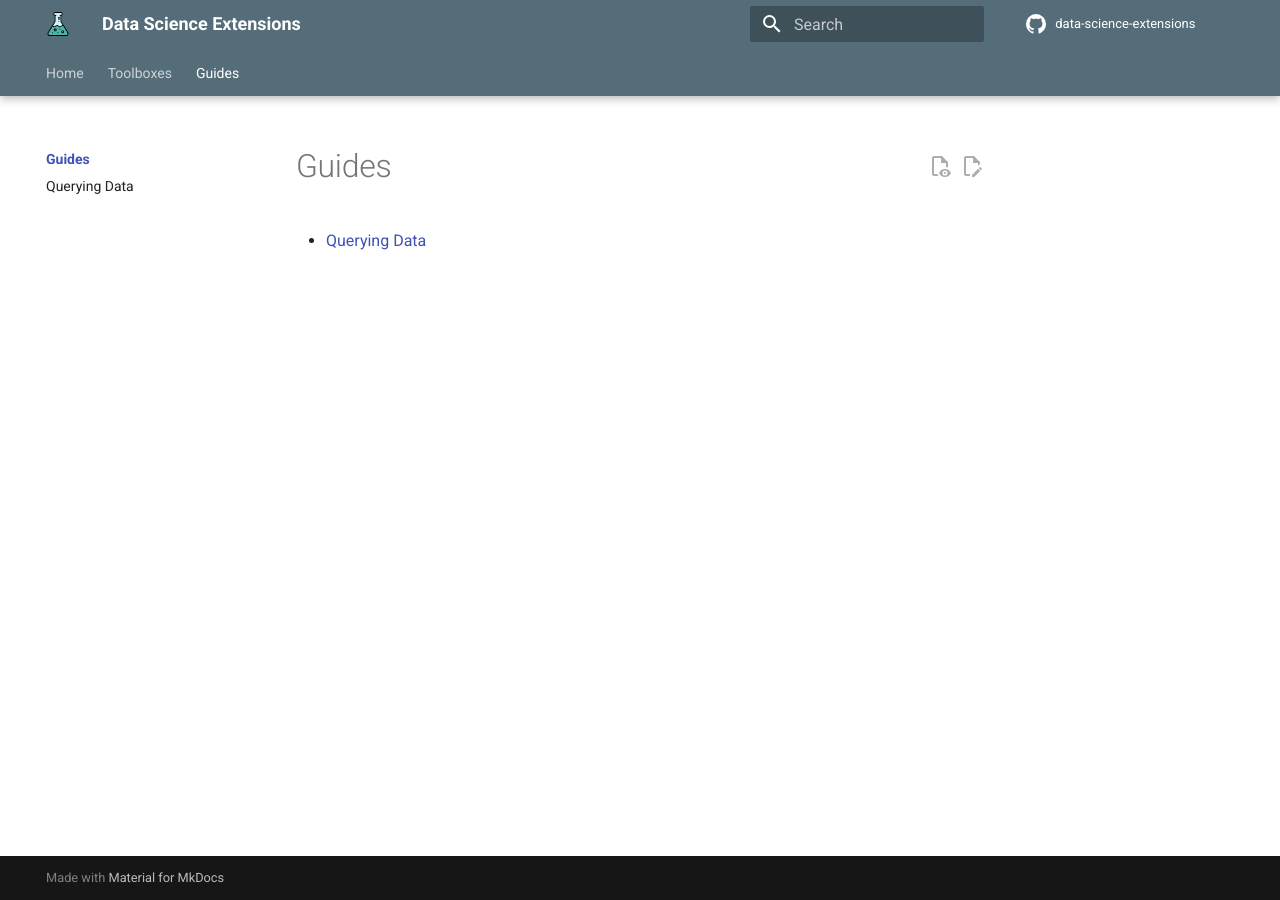
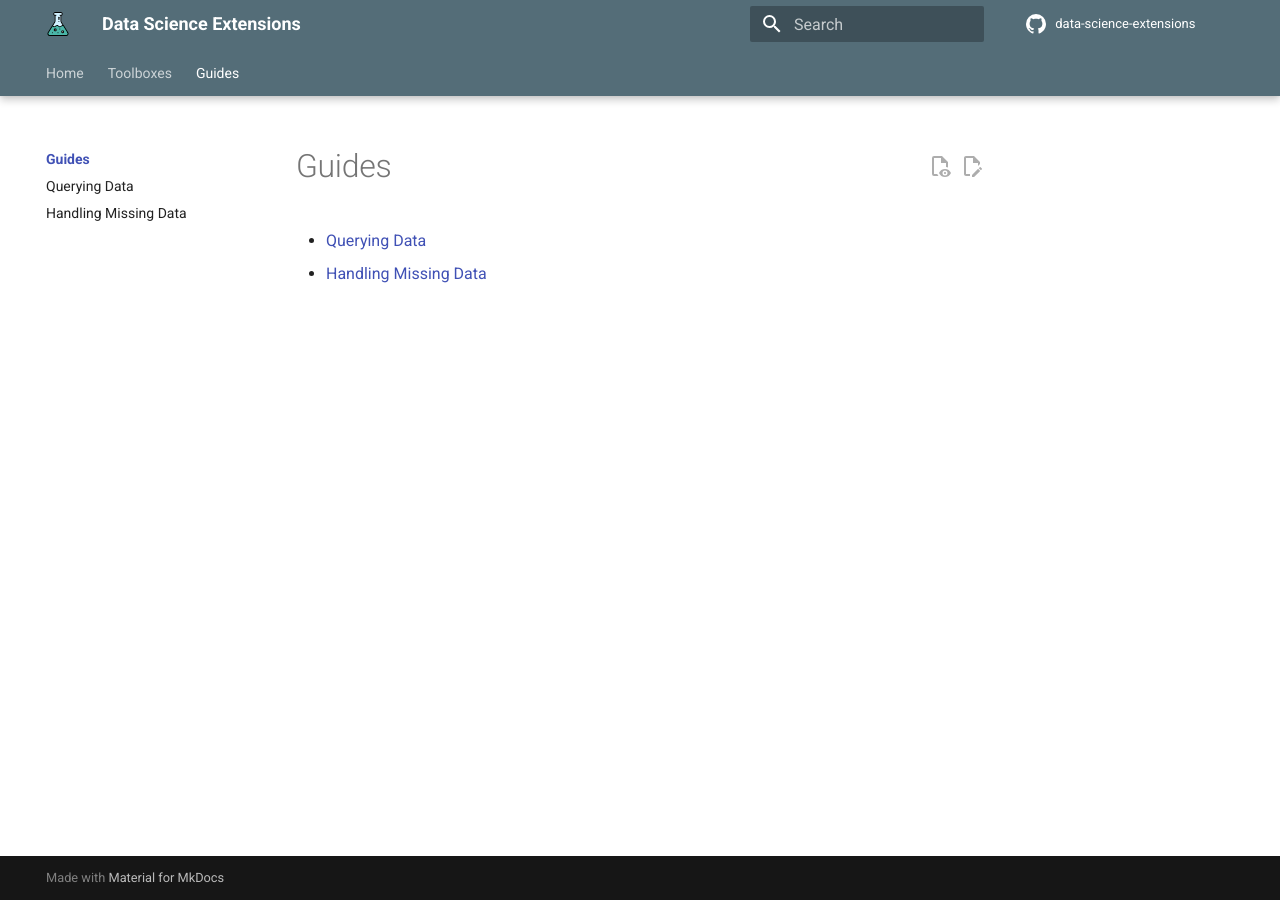
Before and after one commit to data-science-extensions/data-science-extensions, an MkDocs documentation site: the page built from docs/guides/index.md, in a window 1280 px wide. Built offline with MkDocs 1.6.1 and Material for MkDocs 9.7.7, drawn with Linux system fonts in a browser that asks for light colours; some web fonts are replaced; comment, search, counter and statistics services are not loaded; the version menu is left out.

Commit message:
Add handling missing data guide and enable footnotes - Create new documentation guide for handling missing time series data - Add guide entry to navigation menu in documentation index - Enable `footnotes` markdown extension to support footnote syntax in documentation

```diff
--- a/docs/guides/index.md
+++ b/docs/guides/index.md
@@ -1,3 +1,4 @@
 # Guides
 
 - [Querying Data](./querying-data/index.md)
+- [Handling Missing Data](./handling-missing-data/index.md)
--- a/mkdocs.yaml
+++ b/mkdocs.yaml
@@ -50,6 +50,7 @@ markdown_extensions:
   - meta
   - attr_list
   - md_in_html
+  - footnotes
   - toc:
       permalink: "🔗"
   - pymdownx.emoji:
@@ -134,6 +135,7 @@ nav:
   - Guides:
       - guides/index.md
       - Querying Data: guides/querying-data/index.md
+      - Handling Missing Data: guides/handling-missing-data/index.md
 
 exclude_docs: |
   guides/querying-data/index-r.md
```
Also changed, not shown: docs/guides/handling-missing-data/index.md (added, +1 -0 lines).
